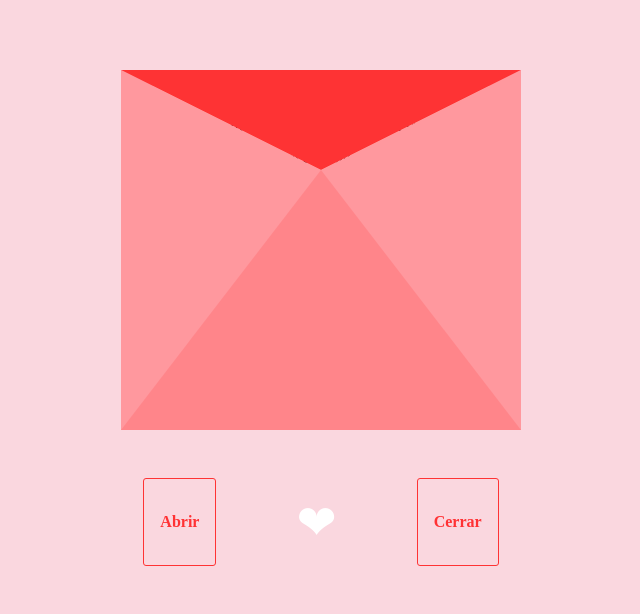
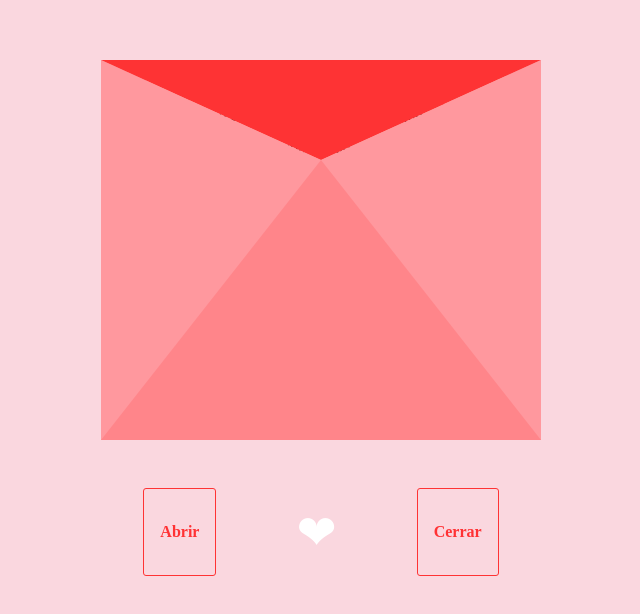
Before and after one commit to paulin236/carta, a plain HTML site: page index.html in a window 1280 px wide. Shown: the part 632-1246 px from the top of the page, without its empty margins (319-959 px from the left). Drawn offline with Linux system fonts and the light colour scheme.

Commit message:
Update style.css

```diff
--- a/style.css
+++ b/style.css
@@ -83,8 +83,8 @@
 
   .cover {
     position: absolute;
-    border-left: 200px solid transparent;
-    border-right: 200px solid transparent;
+    border-left: 220px solid transparent;
+    border-right: 220px solid transparent;
     border-top: 100px solid #fe3334;
     border-bottom: 100px solid transparent;
 
@@ -109,10 +109,10 @@
   }
 
   .letter {
-    border-left: 200px solid #ff989e;
-    border-right: 200px solid #ff989e;
+    border-left: 220px solid #ff989e;
+    border-right: 220px solid #ff989e;
     border-top: 100px solid transparent;
-    border-bottom: 260px solid #ff858a;
+    border-bottom: 280px solid #ff858a;
 
 
   }
```
